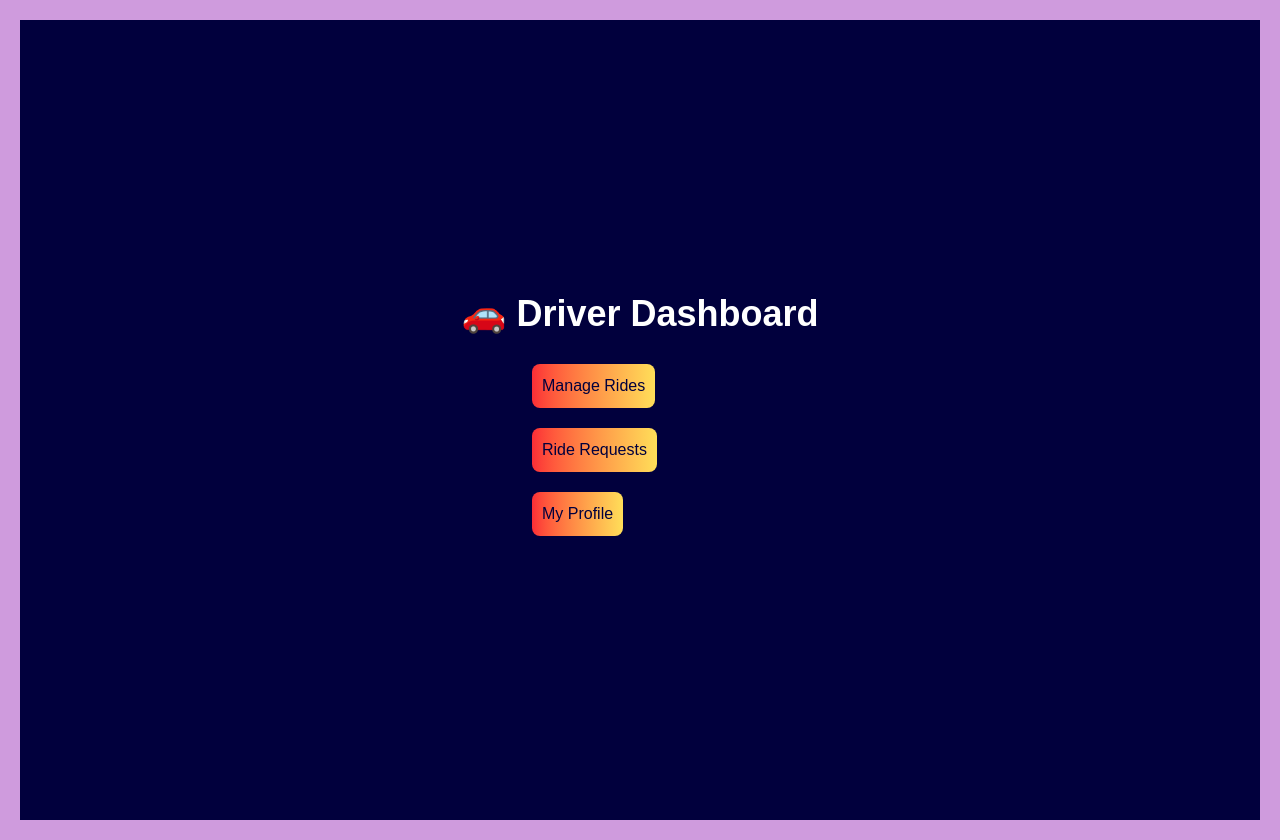
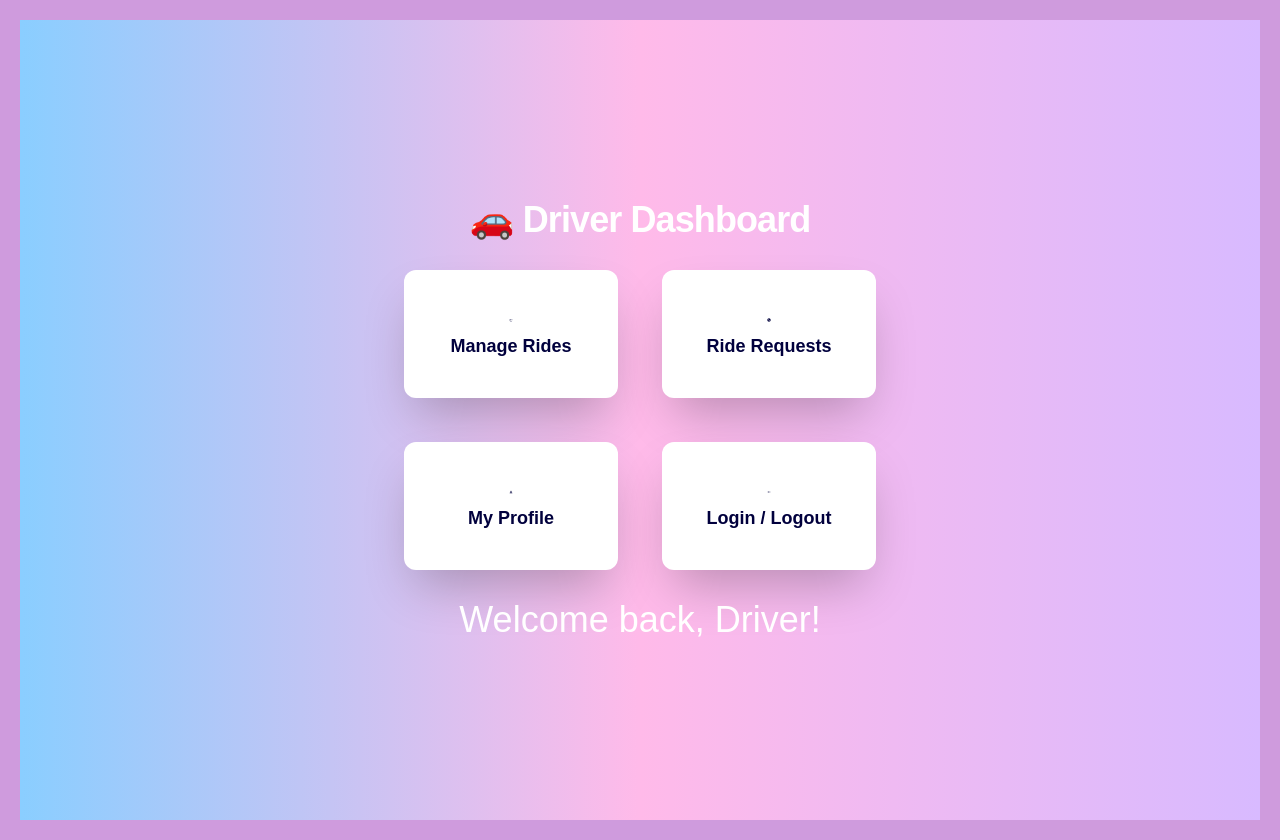
Before and after one commit to ellijane11/DSA-MINI-PROJECT, a Next.js app: page /driver in a window 1280 px wide. Built offline with nearby package versions, Linux system fonts and the light colour scheme.

Commit message:
Update page.tsx

```diff
--- a/src/app/driver/page.tsx
+++ b/src/app/driver/page.tsx
@@ -1,15 +1,78 @@
-import Link from "next/link";
 import React from "react";
 
+// The styling is adjusted to display the four buttons in a 2x2 grid layout using Tailwind's grid utilities.
+// FIX: Replaced 'next/link' with standard '<a>' tags to resolve compilation error in the sandbox environment.
 export default function DriverDashboard() {
     return (
-        <div className="h-screen bg-[#01003d] text-white flex flex-col items-center justify-center">
-            <h1 className="text-4xl font-bold mb-10">🚗 Driver Dashboard</h1>
-            <div className="flex flex-col space-y-4 w-64">
-                <Link href="/driver/rides"><button className="py-3 rounded-lg bg-gradient-to-r from-red-500 to-[#ffde59] text-[#01003d]">Manage Rides</button></Link>
-                <Link href="/driver/requests"><button className="py-3 rounded-lg bg-gradient-to-r from-red-500 to-[#ffde59] text-[#01003d]">Ride Requests</button></Link>
-                <Link href="/driver/profile"><button className="py-3 rounded-lg bg-gradient-to-r from-red-500 to-[#ffde59] text-[#01003d]">My Profile</button></Link>
+
+        <div className="min-h-screen text-white flex flex-col items-center justify-center"
+             style={{ backgroundImage: "linear-gradient(to right, var(--btn-grad-start), var(--btn-grad-mid), var(--btn-grad-end))",
+             }}>
+            <h1 className="text-4xl font-extrabold mb-10 text-center tracking-tight">
+                🚗 Driver Dashboard
+            </h1>
+
+            {/* Grid Container for 2x2 layout */}
+            <div className="grid grid-cols-2 gap-6 max-w-lg w-full">
+
+                {/* 1. Manage Rides */}
+                <a href="/driver/manage" className="col-span-1">
+                    <button
+                        className="w-full h-32 py-4 px-3 rounded-xl bg-white text-[#01003d] font-bold text-lg shadow-2xl hover:bg-gray-100 transition duration-200 transform hover:scale-[1.03] flex flex-col items-center justify-center"
+                    >
+                        {/* Icon for Manage Rides (Car/Route) */}
+                        <svg xmlns="http://www.w3.org/2000/svg" className="h-6 w-6 mb-2" viewBox="0 0 24 24" fill="currentColor">
+                            <path d="M17 18a2 2 0 0 0 2-2V9.5a2.5 2.5 0 0 0-2.5-2.5h-5A2.5 2.5 0 0 0 7 9.5V16a2 2 0 0 0 2 2h8zm-2 2H9a4 4 0 0 1-4-4v-6a4.5 4.5 0 0 1 4.5-4.5h5A4.5 4.5 0 0 1 19 10v6a4 4 0 0 1-4 4zM4 14H3V7h1V14zM20 7v7h1V7h-1z"/>
+                            <path d="M12.5 10a1.5 1.5 0 1 0 0 3 1.5 1.5 0 0 0 0-3z"/>
+                        </svg>
+                        Manage Rides
+                    </button>
+                </a>
+
+                {/* 2. Ride Requests */}
+                <a href="/driver/requests" className="col-span-1">
+                    <button
+                        className="w-full h-32 py-4 px-3 rounded-xl bg-white text-[#01003d] font-bold text-lg shadow-2xl hover:bg-gray-100 transition duration-200 transform hover:scale-[1.03] flex flex-col items-center justify-center"
+                    >
+                        {/* Icon for Ride Requests (Notification) */}
+                        <svg xmlns="http://www.w3.org/2000/svg" className="h-6 w-6 mb-2" viewBox="0 0 24 24" fill="currentColor">
+                            <path d="M12 2C6.48 2 2 6.48 2 12s4.48 10 10 10 10-4.48 10-10S17.52 2 12 2zm1 14h-2v-4H8V9h4v3h3v4z"/>
+                        </svg>
+                        Ride Requests
+                    </button>
+                </a>
+
+                {/* 3. My Profile */}
+                <a href="/driver/profile" className="col-span-1">
+                    <button
+                        className="w-full h-32 py-4 px-3 rounded-xl bg-white text-[#01003d] font-bold text-lg shadow-2xl hover:bg-gray-100 transition duration-200 transform hover:scale-[1.03] flex flex-col items-center justify-center"
+                    >
+                        {/* Icon for Profile (User) */}
+                        <svg xmlns="http://www.w3.org/2000/svg" className="h-6 w-6 mb-2" viewBox="0 0 24 24" fill="currentColor">
+                            <path d="M12 12c2.21 0 4-1.79 4-4s-1.79-4-4-4-4 1.79-4 4 1.79 4 4 4zm0 2c-2.67 0-8 1.34-8 4v2h16v-2c0-2.66-5.33-4-8-4z"/>
+                        </svg>
+                        My Profile
+                    </button>
+                </a>
+
+                {/* 4. Login/Logout */}
+                <a href="/driver/login" className="col-span-1">
+                    <button
+                        className="w-full h-32 py-4 px-3 rounded-xl bg-white text-[#01003d] font-bold text-lg shadow-2xl hover:bg-gray-100 transition duration-200 transform hover:scale-[1.03] flex flex-col items-center justify-center"
+                    >
+                        {/* Icon for Login/Logout (Exit/Enter) */}
+                        <svg xmlns="http://www.w3.org/2000/svg" className="h-6 w-6 mb-2" viewBox="0 0 24 24" fill="currentColor">
+                            <path d="M11 7L9.6 8.4l2.6 2.6H4v2h8.2l-2.6 2.6L11 17l5-5-5-5zm9 7h-2v-4h2v4z"/>
+                        </svg>
+                        Login / Logout
+                    </button>
+                </a>
             </div>
+
+            <p className="mt-8 text-white text-4xl">Welcome back, Driver!</p>
+
+
+
         </div>
     );
 }
```
